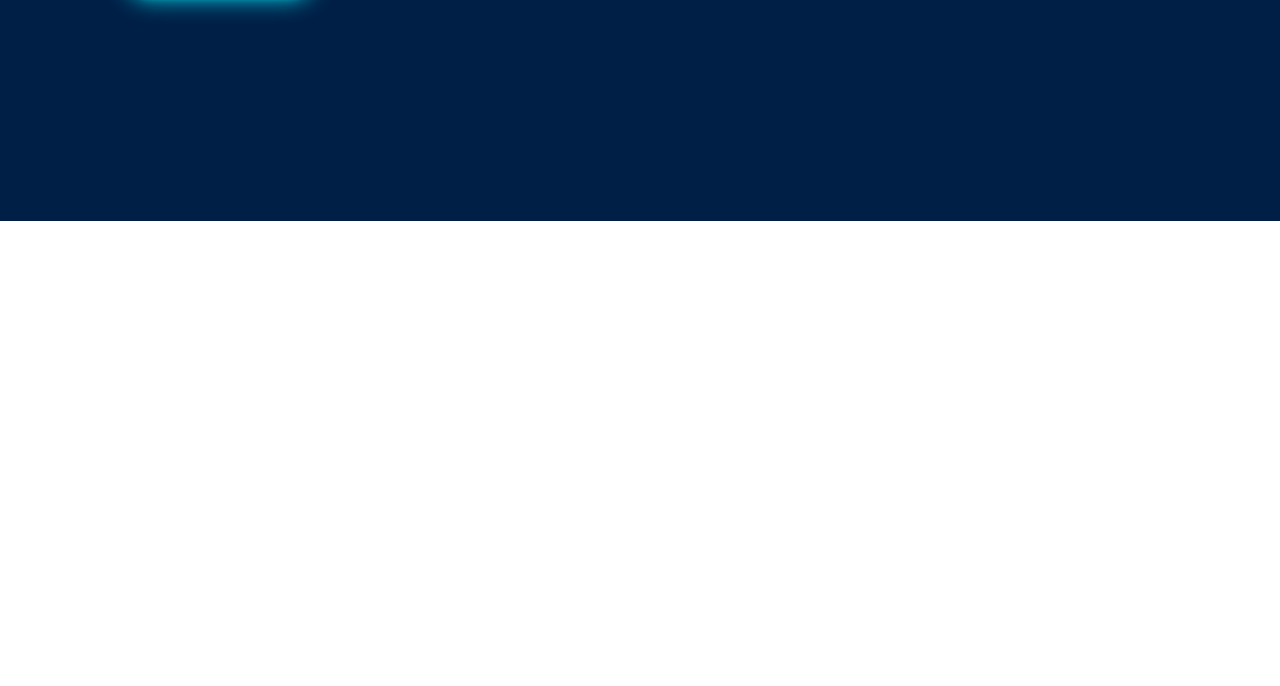
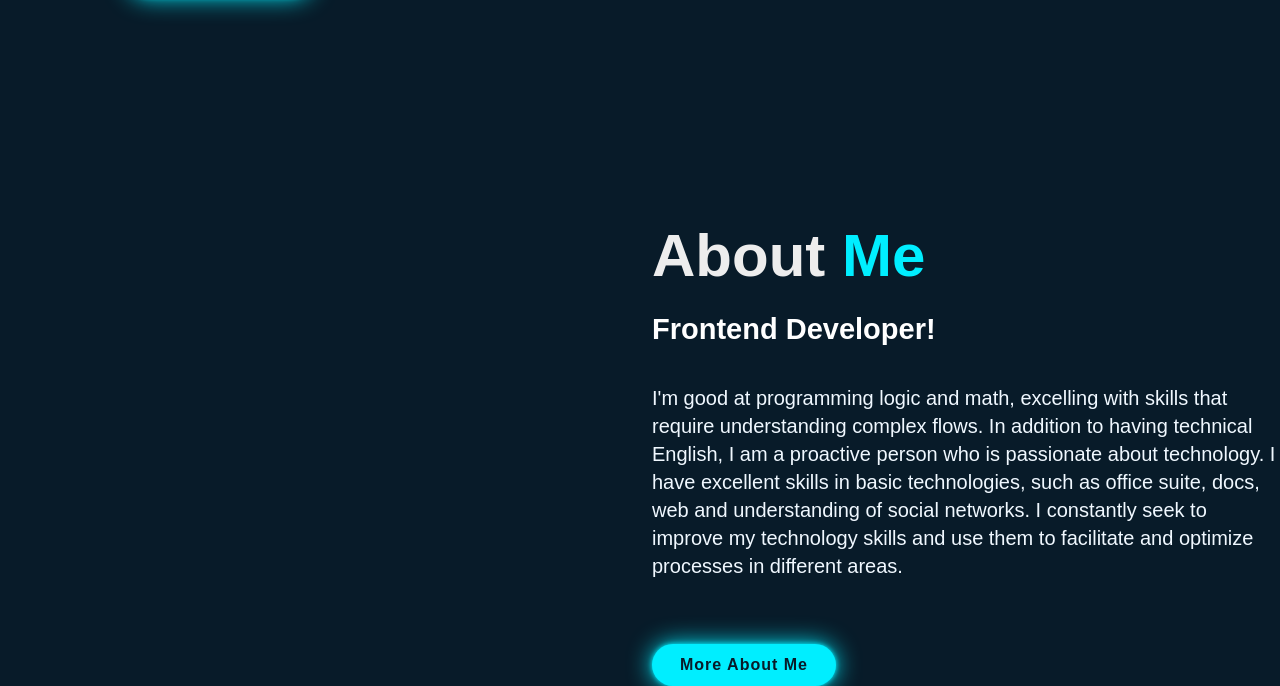
Before and after one commit to miguelmendi/miguelmendi.github.io, a plain HTML site: page index.html in a window 1280 px wide. Shown: the part 579-1265 px from the top of the page. Before the commit the page ends 800 px from the top, so only its background shows below. Drawn offline with nearby package versions, Linux system fonts and the light colour scheme.

Commit message:
Fazendo a parte com as informações sobre mim

```diff
--- a/index.html
+++ b/index.html
@@ -38,6 +38,20 @@
       <a href="#" class="btn-box">More About Me</a>
     </div>
   </section>
+
+  <section class="about" id="about">
+    <div class="about-img">
+      <img src="" alt="">
+    </div>
+    <div class="about-text">
+      <h2>About <span>Me</span></h2>
+      <h4>Frontend Developer!</h4>
+      <p>I'm good at programming logic and math, excelling with skills that require understanding complex flows.
+        In addition to having technical English, I am a proactive person who is passionate about technology. I have excellent skills in basic technologies, such as office suite, docs, web and understanding of social networks. I constantly seek to improve my technology skills and use them to facilitate and optimize processes in different areas.
+        </p>
+      <a href="#" class="btn-box">More About Me</a>
+    </div>
+  </section>
   <script src="main.js"></script>
 </body>
 
--- a/style.css
+++ b/style.css
@@ -7,6 +7,7 @@
 
 body {
   color: #ededed;
+  background: #081b29;
 }
 
 .header {
@@ -55,7 +56,7 @@ body {
   width: 100%;
   justify-content: space-between;
   height: 100vh;
-  background: #001f47 no-repeat;
+  background: #081b29 no-repeat;
   background-size: cover;
   background-position: center;
   display: flex;
@@ -147,6 +148,57 @@ body {
 
 }
 
+.about {
+  display: grid;
+  grid-template-columns: repeat(2, 1fr);
+  align-items: center;
+  gap: 1.5rem;
+}
+
+.about-img img {
+  padding-bottom: 20%;
+  max-width: 630px;
+  height: auto;
+  width: 100%;
+  border-radius: 8px;
+}
+
+.about-text h2 {
+  font-size: 60px;
+}
+
+.about-text h2 span {
+  color: #0ef;
+}
+
+.about-text h4 {
+  font-size: 29px;
+  font-weight: 600;
+  color: #fff;
+  line-height: 1.7;
+  margin: 15px 0 30px;
+}
+
+.about-text p {
+  color: aliceblue;
+  font-size: 20px;
+  line-height: 1.4;
+  margin-bottom: 4rem;
+}
+
+
+
+
+
+
+
+
+
+
+
+
+
+
 @keyframes slideRight {
   0% {
     transform: translateX(-100px);
```
